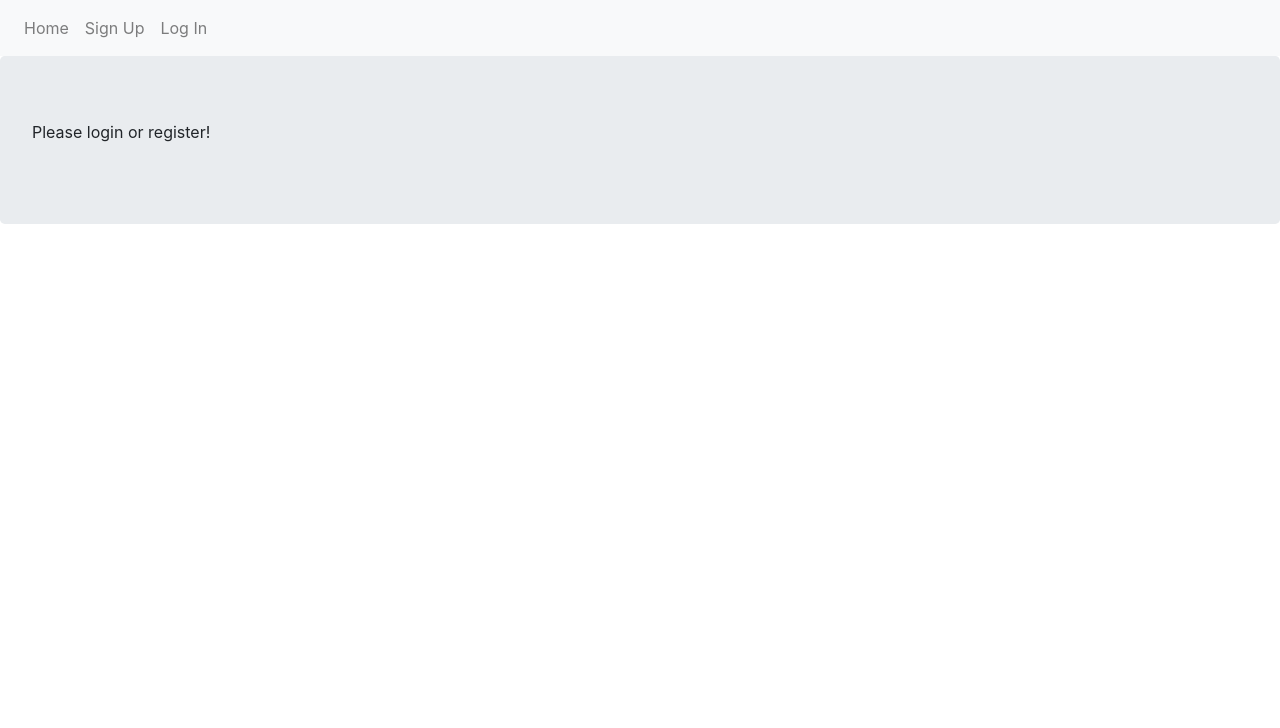
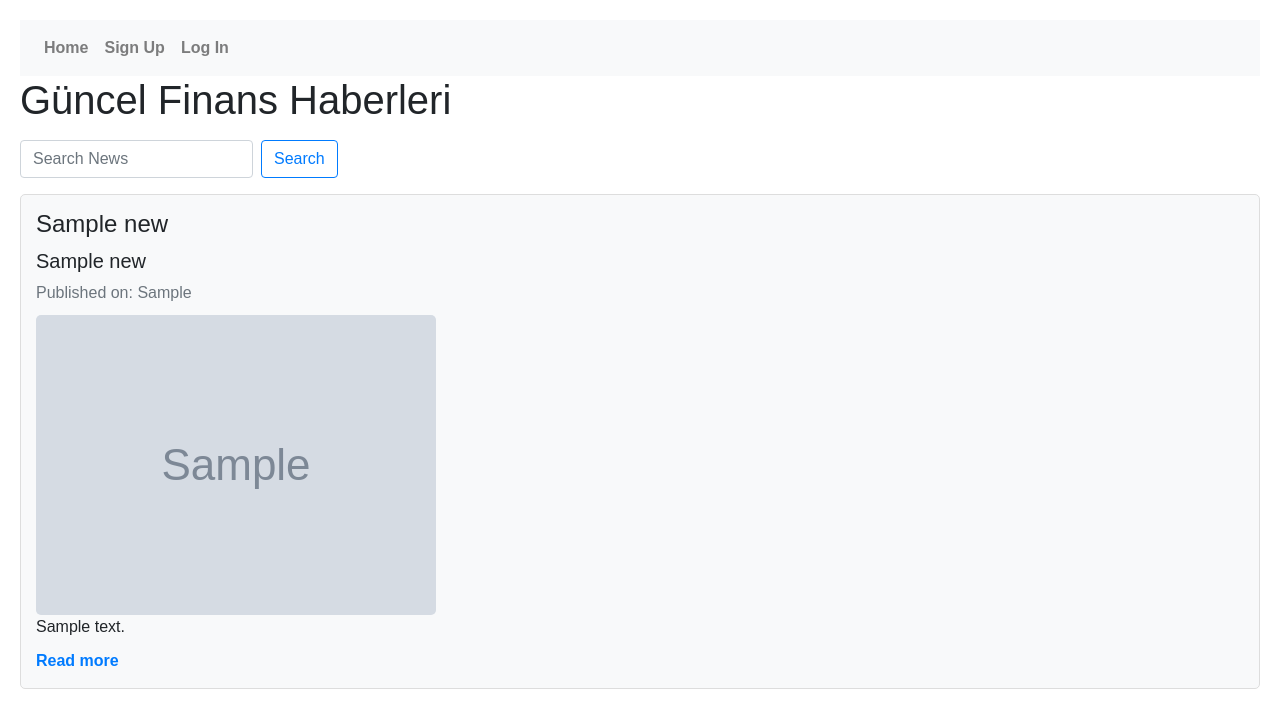
Before and after one commit to akifatakan/cs437project-group9, a Flask app: page / in a window 1280 px wide. Shown: the top 728 px of the page. Run offline with Flask 3, Linux system fonts and the light colour scheme; tables that the repository leaves empty hold one stand-in row (values such as "Sample post"); grey boxes marked "Sample" are stand-in pictures; some libraries are stand-ins or nearby versions.

Commit message:
news added, serach user in admin added, sql injection

```diff
--- a/app.py
+++ b/app.py
@@ -1,24 +1,62 @@
 # app.py
 from myproject import app, db
+from sqlalchemy import create_engine, text
+
 from flask import render_template, redirect, request, url_for, flash, abort
 from flask_login import login_user, login_required, logout_user
-from myproject.models import User
-from myproject.forms import SignUpForm, LoginForm, ChangeRoleForm
+from myproject.models import User, News
+from myproject.forms import SignUpForm, LoginForm, ChangeRoleForm, SearchNewsForm, SearchUsersForm
 from myproject.auth_config import admin_required
 
 
-@app.route('/admin')
+
+engine = create_engine("mysql+pymysql://cs437:cs437project@localhost/cs437_finance_db")
+
+
+@app.route('/admin', methods=["GET", "POST"])
 @login_required
 @admin_required
 def admin_page():
     users = User.query.all()
     form = ChangeRoleForm()
-    return render_template('admin.html', users=users, form=form)
+    search_form = SearchUsersForm()
+
+    if search_form.validate_on_submit():
+        searched_text = search_form.search_query.data
+        if searched_text == "":
+            users = User.query.all()
+        else:
+            query = f"SELECT * FROM users WHERE id = {searched_text}"
+            sql_expression = text(query)
+            print(sql_expression)
+            with engine.connect() as connection:
+                result = connection.execute(sql_expression)
+                users = result.fetchall()
+        return render_template('admin.html', users=users, form=form, search_form=search_form)
+
+    return render_template('admin.html', users=users, form=form, search_form=search_form)
 
 
 @app.route('/', methods=['GET', 'POST'])
 def index():
-    return render_template('index.html')
+
+    form = SearchNewsForm()
+    if form.validate_on_submit():
+
+        searched_text = form.search_query.data
+        if searched_text == "":
+            entries = News.query.all()
+        else:
+            query = f"SELECT * FROM news WHERE title LIKE '%{searched_text}%'"
+            sql_expression = text(query)
+            with engine.connect() as connection:
+                result = connection.execute(sql_expression)
+                entries = result.fetchall()
+            print(entries[0])
+        return render_template('index.html', entries=entries, form = form)
+
+    entries = News.query.all()
+    return render_template('index.html', entries=entries, form=form)
 
 
 @app.route('/logout')
@@ -79,6 +117,7 @@ def login_page():
             return redirect(next)
     return render_template('login.html', form=form)
 
+
 @app.route('/change_role/<int:user_id>', methods=['POST'])
 @admin_required
 @login_required
--- a/myproject/forms.py
+++ b/myproject/forms.py
@@ -35,3 +35,13 @@ class LoginForm(FlaskForm):
 
 class ChangeRoleForm(FlaskForm):
     submit = SubmitField('Change Role')
+
+
+class SearchNewsForm(FlaskForm):
+    search_query = StringField('Search News')
+    submit = SubmitField('Search')
+
+
+class SearchUsersForm(FlaskForm):
+    search_query = StringField('Search News')
+    submit = SubmitField('Search')
--- /dev/null
+++ b/myproject/static/css/styles.css
@@ -0,0 +1,42 @@
+/* styles.css */
+body {
+    font-family: 'Arial', sans-serif;
+    padding: 20px;
+}
+
+ul {
+    list-style: none;
+    padding: 0;
+}
+
+li {
+    margin-bottom: 20px;
+    padding: 15px;
+    border: 1px solid #ddd;
+    border-radius: 5px;
+}
+
+h2 {
+    font-size: 1.5rem;
+    margin-bottom: 10px;
+}
+
+p {
+    margin-bottom: 10px;
+}
+
+img {
+    max-width: 100%;
+    height: auto;
+    border-radius: 5px;
+}
+
+a {
+    color: #007bff;
+    text-decoration: none;
+    font-weight: bold;
+}
+
+a:hover {
+    text-decoration: underline;
+}
--- a/myproject/templates/base.html
+++ b/myproject/templates/base.html
@@ -8,6 +8,7 @@
     <script src="https://cdnjs.cloudflare.com/ajax/libs/popper.js/1.12.9/umd/popper.min.js" integrity="sha384-ApNbgh9B+Y1QKtv3Rn7W3mgPxhU9K/ScQsAP7hUibX39j7fakFPskvXusvfa0b4Q" crossorigin="anonymous"></script>
     <script src="https://maxcdn.bootstrapcdn.com/bootstrap/4.0.0/js/bootstrap.min.js" integrity="sha384-JZR6Spejh4U02d8jOt6vLEHfe/JQGiRRSQQxSfFWpi1MquVdAyjUar5+76PVCmYl" crossorigin="anonymous"></script>
 
+    <link rel="stylesheet" href="{{ url_for('static', filename='css/styles.css') }}">
 </head>
 <body>
 <nav class="navbar navbar-expand-lg navbar-light bg-light">
--- a/myproject/templates/index.html
+++ b/myproject/templates/index.html
@@ -1,11 +1,24 @@
 {% extends "base.html" %}
 {% block content %}
-    <div class="jumbotron">
-        {% if current_user.is_authenticated %}
-            <p>Hi {{ current_user.username }}!</p>
-        {% else %}
-            <p>Please login or register!</p>
-        {% endif %}
-    </div>
+    <h1>Güncel Finans Haberleri</h1>
+
+    <form method="POST" class="form-inline mt-3 mb-3">
+        {{ form.hidden_tag() }}
+        {{ form.search_query(class="form-control mr-sm-2", placeholder="Search News", value=searched_text) }}
+        {{ form.submit(class="btn btn-outline-primary my-2 my-sm-0") }}
+    </form>
+
+    <ul>
+        {% for entry in entries %}
+            <li class="bg-light">
+                <h2>{{ entry.title }}</h2>
+                <h5>{{ entry.subtitle }}</h5>
+                <p class="text-muted">Published on: {{ entry.published }}</p>
+                <img src="{{ entry.image_url }}" alt="Image" class="img-fluid">
+                <p> {{ entry.details }}</p>
+                <a href="{{ entry.link }}" target="_blank">Read more</a>
+            </li>
+        {% endfor %}
+    </ul>
 
 {% endblock %}
```
Also changed, not shown: fetch_news.py (added, +16 -0 lines), myproject/helpers.py (added, +36 -0 lines), myproject/models.py (+20 -0 lines), myproject/templates/admin.html (+7 -0 lines).
